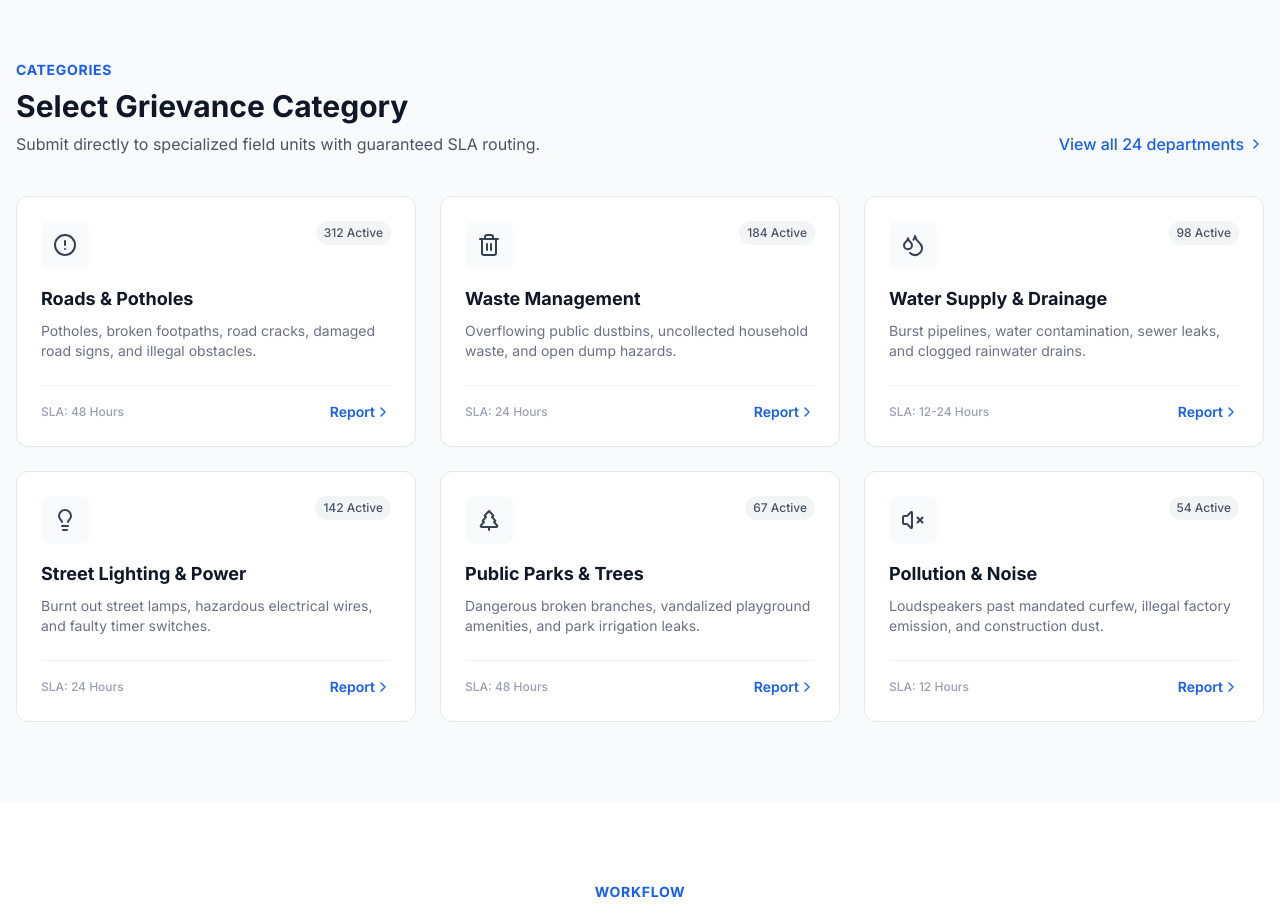
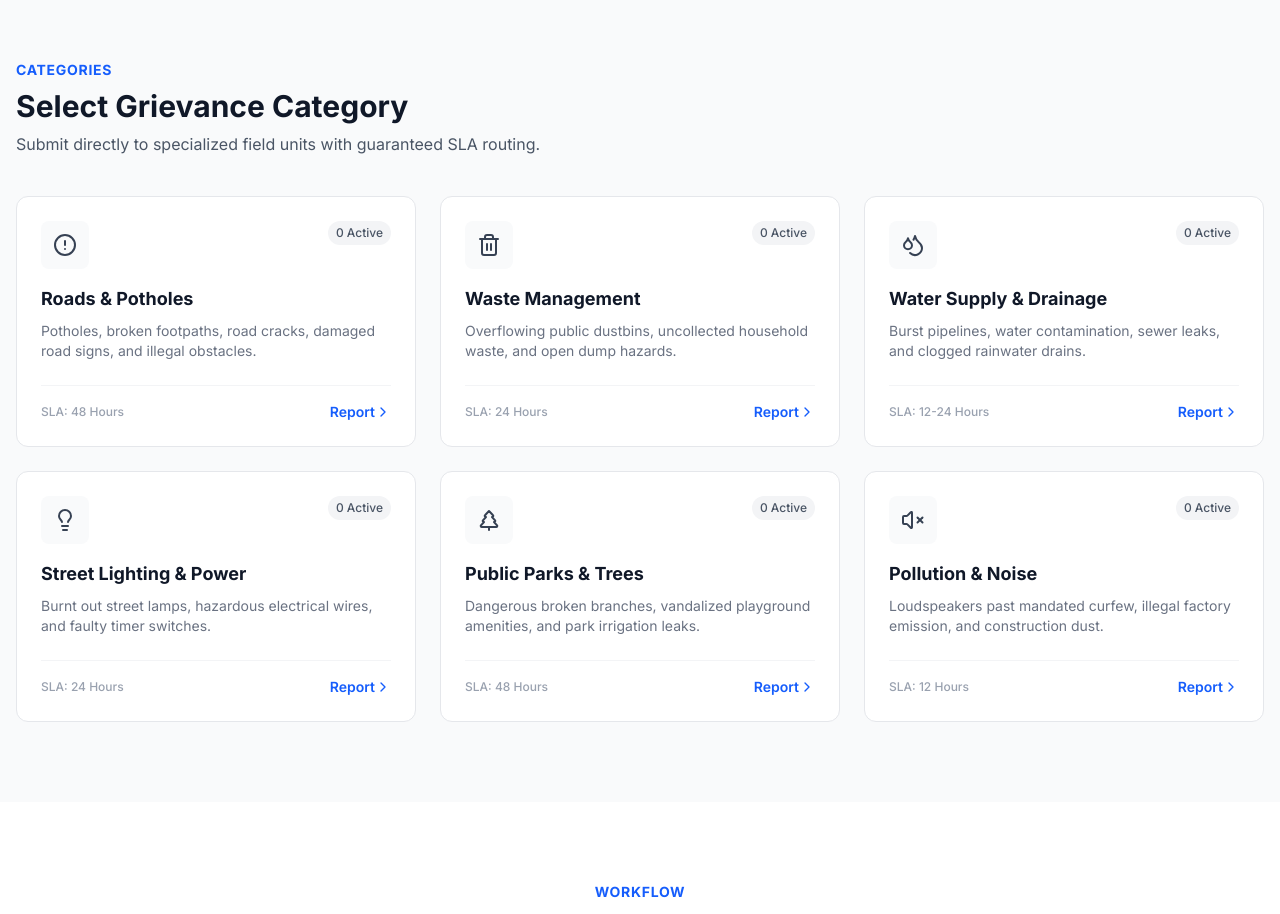
Before and after one commit to Aryan6000/tezhack-2026-project, a React (Vite) app: page / in a window 1280 px wide. Shown: the part 920-1834 px from the top of the page. Built offline with nearby package versions, Linux system fonts and the light colour scheme; no server answers; the database is empty.

Commit message:
real firestore data for category counts

```diff
--- a/src/pages/Home.jsx
+++ b/src/pages/Home.jsx
@@ -1,3 +1,4 @@
+import { useEffect, useState, useMemo } from 'react';
 import {
   Search,
   MapPin,
@@ -15,15 +16,16 @@ import {
   Camera,
   Cpu,
   UserCheck,
-  FileText,
   HelpCircle,
   ArrowRight,
   Settings,
   Leaf,
-  Loader2
+  Loader2,
+  FileText
 } from 'lucide-react';
-import { useState, useEffect, useMemo } from 'react';
 import { Link, useNavigate } from 'react-router-dom';
+import { collection, where, query as fsQuery, getCountFromServer } from 'firebase/firestore';
+import { db } from '../lib/firebase';
 import { fetchPublicComplaints } from '../services/complaintService';
 
 const Hero = () => {
@@ -33,7 +35,7 @@ const Hero = () => {
   const handleTrackSubmit = (e) => {
     e.preventDefault();
     if (trackToken.trim()) {
-      navigate(`/track/${trackToken.trim()}`);
+      navigate(`/track`);
     }
   };
 
@@ -147,9 +149,7 @@ const Hero = () => {
               />
             </svg>
 
-            {/* Floating Cards (positioned absolute) */}
-
-            {/* Report */}
+            {/* Floating Cards */}
             <div className="absolute top-6 lg:top-12 -left-2 lg:-left-8 bg-white/95 backdrop-blur rounded-2xl p-3 lg:p-4 shadow-xl flex items-center gap-3 lg:gap-4 w-[220px] lg:w-64 border border-white/40 z-20 hover:-translate-y-1 transition-transform">
               <div className="w-8 h-8 lg:w-10 lg:h-10 rounded-full bg-[#2563eb] flex items-center justify-center text-white shrink-0 shadow-lg shadow-blue-500/40">
                 <MapPin size={18} className="lg:w-5 lg:h-5" fill="currentColor" strokeWidth={1} />
@@ -161,7 +161,6 @@ const Hero = () => {
               <ChevronRight size={16} className="text-gray-300 ml-auto" />
             </div>
 
-            {/* Track */}
             <div className="absolute top-32 lg:top-48 left-10 lg:left-16 bg-white/95 backdrop-blur rounded-2xl p-3 lg:p-4 shadow-xl flex items-center gap-3 lg:gap-4 w-[220px] lg:w-64 border border-white/40 z-20 hover:-translate-y-1 transition-transform">
               <div className="w-8 h-8 lg:w-10 lg:h-10 rounded-full bg-[#10b981] flex items-center justify-center text-white shrink-0 shadow-lg shadow-emerald-500/40">
                 <Settings size={18} className="lg:w-5 lg:h-5" />
@@ -173,7 +172,6 @@ const Hero = () => {
               <ChevronRight size={16} className="text-gray-300 ml-auto" />
             </div>
 
-            {/* See Change */}
             <div className="absolute top-[220px] lg:top-[280px] right-2 lg:right-6 bg-white/95 backdrop-blur rounded-2xl p-3 lg:p-4 shadow-xl flex items-center gap-3 lg:gap-4 w-[240px] lg:w-72 border border-white/40 z-20 hover:-translate-y-1 transition-transform">
               <div className="w-8 h-8 lg:w-10 lg:h-10 rounded-full bg-[#8b5cf6] flex items-center justify-center text-white shrink-0 shadow-lg shadow-purple-500/40">
                 <CheckCircle2 size={18} className="lg:w-5 lg:h-5" />
@@ -185,7 +183,6 @@ const Hero = () => {
               <ChevronRight size={16} className="text-gray-300 ml-auto" />
             </div>
 
-            {/* Bottom Badge */}
             <div className="absolute bottom-6 lg:bottom-16 left-6 lg:left-12 bg-white/90 backdrop-blur-md rounded-2xl p-3 lg:p-4 shadow-xl flex items-center gap-3 lg:gap-4 border border-white/50 z-20">
               <div className="w-8 h-8 lg:w-10 lg:h-10 rounded-xl bg-emerald-100 flex items-center justify-center shrink-0">
                 <Leaf size={18} className="lg:w-5 lg:h-5 text-emerald-600" />
@@ -209,7 +206,7 @@ const CategoryCard = ({ icon: Icon, title, activeCount, desc, sla }) => (
         <Icon size={24} />
       </div>
       <span className="bg-gray-100 text-gray-600 text-xs font-medium px-2 py-1 rounded-full">
-        {activeCount} Active
+        {activeCount ?? '—'} Active
       </span>
     </div>
     <h3 className="text-lg font-bold text-gray-900 mb-2">{title}</h3>
@@ -223,7 +220,39 @@ const CategoryCard = ({ icon: Icon, title, activeCount, desc, sla }) => (
   </div>
 );
 
+const CATEGORY_META = [
+  { key: 'Roads & Potholes',       icon: AlertCircle, desc: 'Potholes, broken footpaths, road cracks, damaged road signs, and illegal obstacles.',         sla: '48 Hours' },
+  { key: 'Waste Management',        icon: Trash2,      desc: 'Overflowing public dustbins, uncollected household waste, and open dump hazards.',              sla: '24 Hours' },
+  { key: 'Water Supply & Drainage', icon: Droplets,    desc: 'Burst pipelines, water contamination, sewer leaks, and clogged rainwater drains.',             sla: '12-24 Hours' },
+  { key: 'Street Lighting & Power', icon: Lightbulb,   desc: 'Burnt out street lamps, hazardous electrical wires, and faulty timer switches.',               sla: '24 Hours' },
+  { key: 'Public Parks & Trees',    icon: TreePine,    desc: 'Dangerous broken branches, vandalized playground amenities, and park irrigation leaks.',       sla: '48 Hours' },
+  { key: 'Pollution & Noise',       icon: VolumeX,     desc: 'Loudspeakers past mandated curfew, illegal factory emission, and construction dust.',          sla: '12 Hours' },
+];
+
 const Categories = () => {
+  const [counts, setCounts] = useState({});
+
+  useEffect(() => {
+    async function loadCounts() {
+      const results = {};
+      await Promise.all(
+        CATEGORY_META.map(async ({ key }) => {
+          try {
+            const q = fsQuery(
+              collection(db, 'complaints'),
+              where('category', '==', key),
+              where('status', 'in', ['Submitted', 'Acknowledged', 'In Progress'])
+            );
+            const snap = await getCountFromServer(q);
+            results[key] = snap.data().count;
+          } catch { results[key] = null; }
+        })
+      );
+      setCounts(results);
+    }
+    loadCounts();
+  }, []);
+
   return (
     <section className="bg-gray-50 py-20 px-4">
       <div className="max-w-7xl mx-auto">
@@ -233,54 +262,18 @@ const Categories = () => {
             <h2 className="text-3xl font-bold text-gray-900 mb-2">Select Grievance Category</h2>
             <p className="text-gray-600">Submit directly to specialized field units with guaranteed SLA routing.</p>
           </div>
-          <Link to="#" className="text-blue-600 font-medium hover:underline flex items-center gap-1 whitespace-nowrap">
-            View all 24 departments <ChevronRight size={16} />
-          </Link>
         </div>
-
         <div className="grid grid-cols-1 md:grid-cols-2 lg:grid-cols-3 gap-6">
-          <CategoryCard
-            icon={AlertCircle}
-            title="Roads & Potholes"
-            activeCount="312"
-            desc="Potholes, broken footpaths, road cracks, damaged road signs, and illegal obstacles."
-            sla="48 Hours"
-          />
-          <CategoryCard
-            icon={Trash2}
-            title="Waste Management"
-            activeCount="184"
-            desc="Overflowing public dustbins, uncollected household waste, and open dump hazards."
-            sla="24 Hours"
-          />
-          <CategoryCard
-            icon={Droplets}
-            title="Water Supply & Drainage"
-            activeCount="98"
-            desc="Burst pipelines, water contamination, sewer leaks, and clogged rainwater drains."
-            sla="12-24 Hours"
-          />
-          <CategoryCard
-            icon={Lightbulb}
-            title="Street Lighting & Power"
-            activeCount="142"
-            desc="Burnt out street lamps, hazardous electrical wires, and faulty timer switches."
-            sla="24 Hours"
-          />
-          <CategoryCard
-            icon={TreePine}
-            title="Public Parks & Trees"
-            activeCount="67"
-            desc="Dangerous broken branches, vandalized playground amenities, and park irrigation leaks."
-            sla="48 Hours"
-          />
-          <CategoryCard
-            icon={VolumeX}
-            title="Pollution & Noise"
-            activeCount="54"
-            desc="Loudspeakers past mandated curfew, illegal factory emission, and construction dust."
-            sla="12 Hours"
-          />
+          {CATEGORY_META.map(({ key, icon, desc, sla }) => (
+            <CategoryCard
+              key={key}
+              icon={icon}
+              title={key}
+              activeCount={counts[key]}
+              desc={desc}
+              sla={sla}
+            />
+          ))}
         </div>
       </div>
     </section>
```
